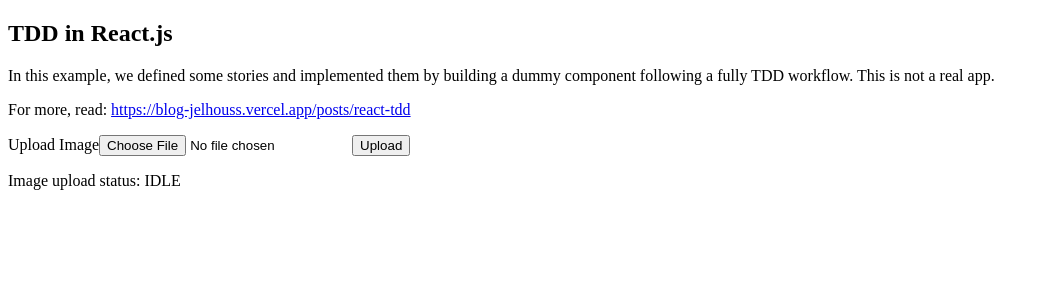
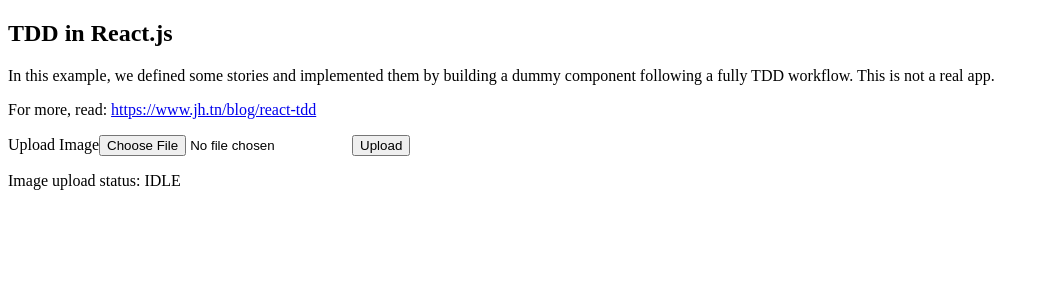
Before and after one commit to jelhouss/react-tdd, a React (Vite) app: page / in a window 1280 px wide. Shown: the top 300 px of the page, without its empty margins (0-1045 px from the left). Built offline with nearby package versions, Linux system fonts and the light colour scheme.

Commit message:
feat: update blog post url

```diff
--- a/src/App.tsx
+++ b/src/App.tsx
@@ -12,11 +12,11 @@ function App() {
       <p>
         For more, read:{" "}
         <a
-          href="https://blog-jelhouss.vercel.app/posts/react-tdd"
+          href="https://www.jh.tn/blog/react-tdd"
           target="_blank"
           rel="noopener noreferrer"
         >
-          https://blog-jelhouss.vercel.app/posts/react-tdd
+          https://www.jh.tn/blog/react-tdd
         </a>
       </p>
       <FileUpload />
```
Also changed, not shown: 1 other file (tests, documents, lock files or other folders).
